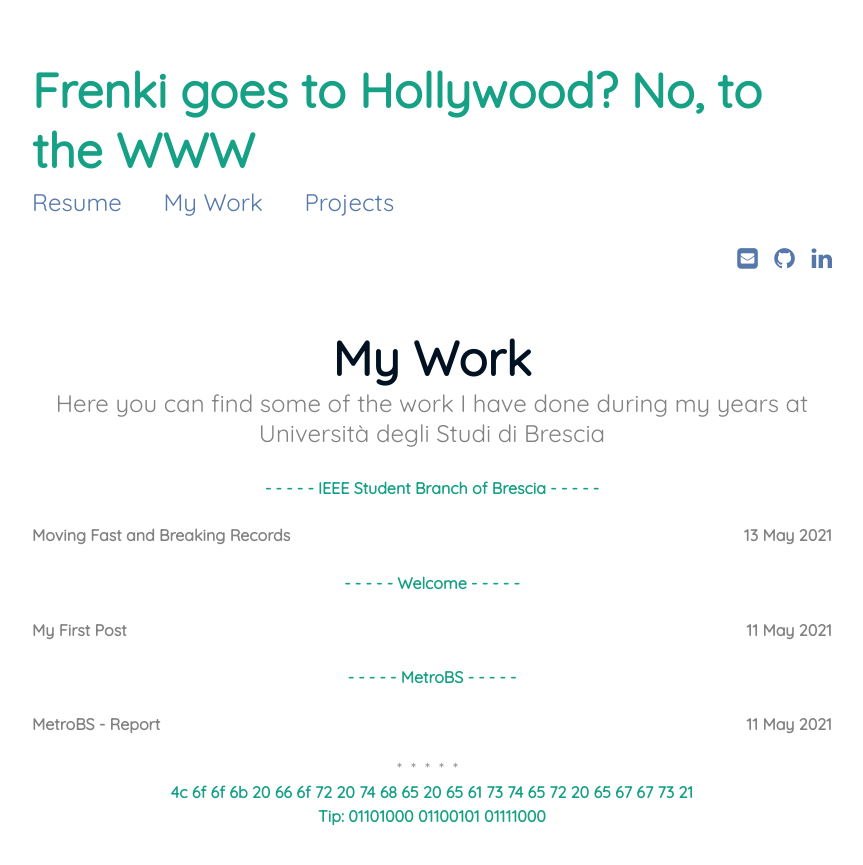
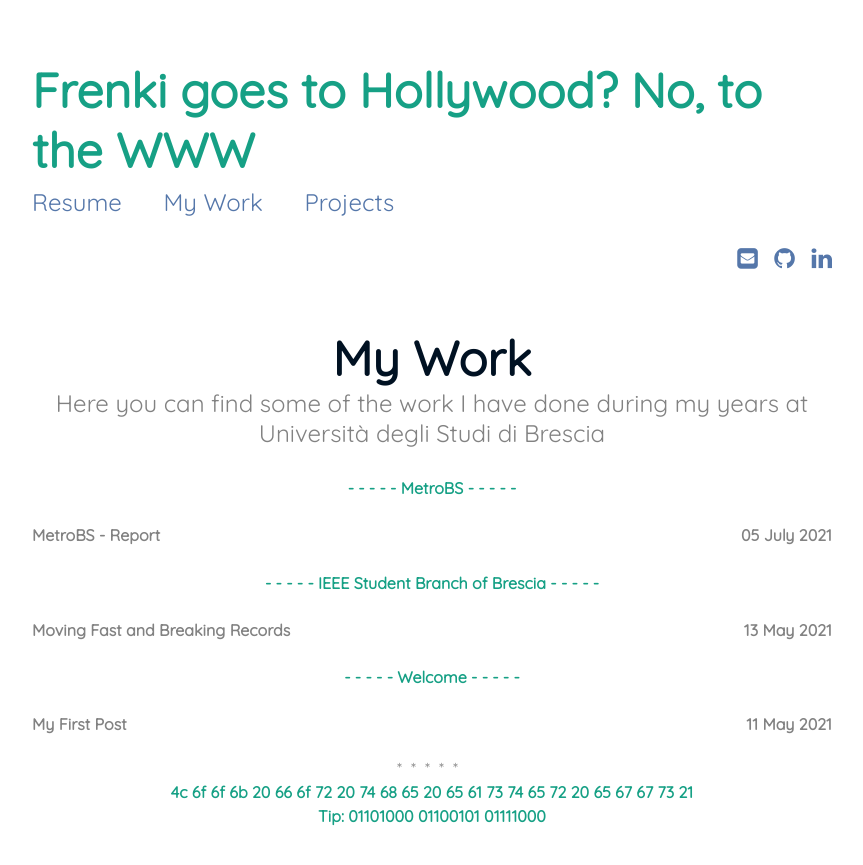
Before and after one commit to FreShq99/frenkishqepa.com, a Jekyll site: the page built from MyWork.md, in a window 1280 px wide. Shown: the top 865 px of the page, without its empty margins (208-1071 px from the left). Built offline with Jekyll 4.4.1, drawn with Linux system fonts in a browser that asks for light colours.

Commit message:
Update 2021-05-11-report.md

```diff
--- a/_posts/2021-05-11-report.md
+++ b/_posts/2021-05-11-report.md
@@ -2,7 +2,7 @@
 layout: page
 title:  "MetroBS - Report"
 subtitle: ""
-date:   2021-05-11 11:12:21 +0100
+date:   2021-07-5 11:12:21 +0100
 categories: ["MetroBS"]
 ---
 <h2 align="center"> Abstract </h2>
```
